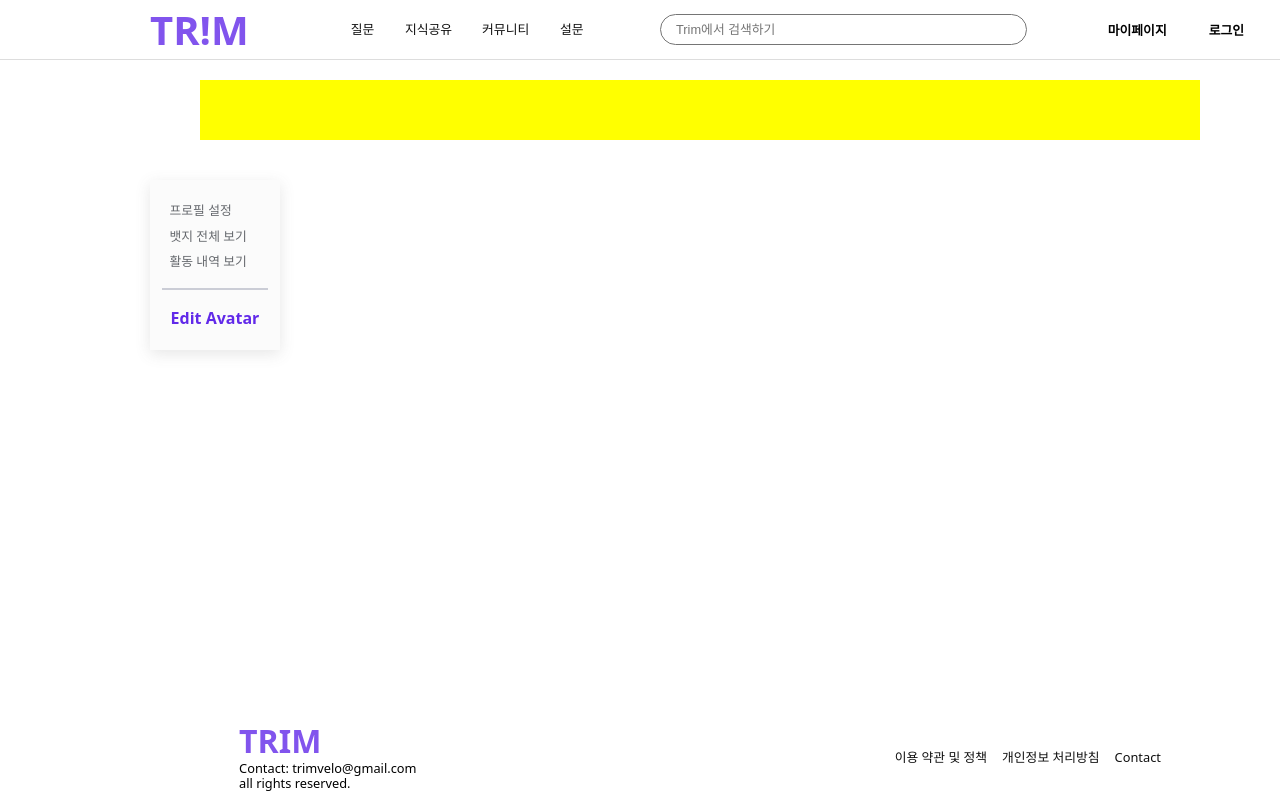
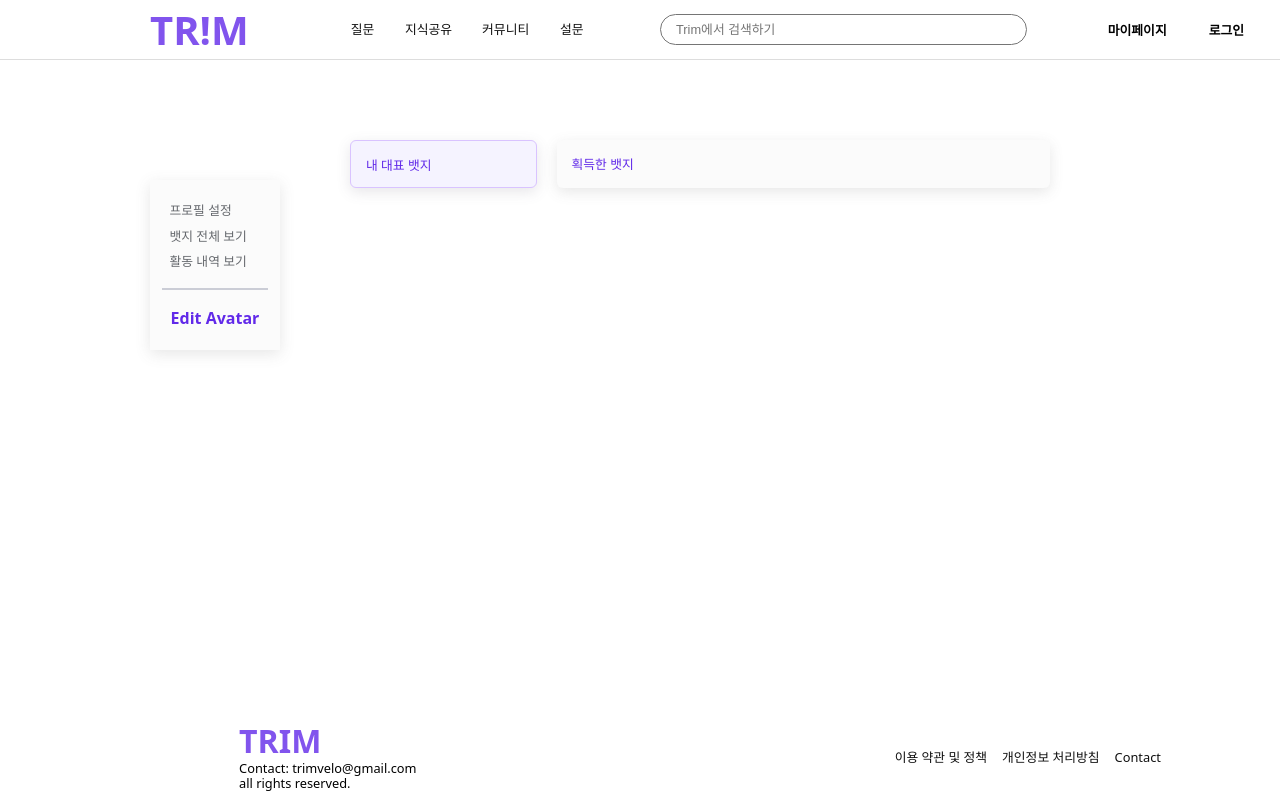
Before and after one commit to potato637/trim-front, a React (Create React App) app: page /badges in a window 1280 px wide. Shown: the top 800 px of the page. Built offline with nearby package versions, Linux system fonts and the light colour scheme; no server answers.

Commit message:
badges page 레이아웃 끝

```diff
--- a/src/pages/badges.tsx
+++ b/src/pages/badges.tsx
@@ -7,7 +7,6 @@ const Container = styled.div`
   display: flex;
   justify-content: center;
   align-items: center;
-  background-color: yellow;
 `;
 const ControllerContainer = styled.div`
   position: absolute;
@@ -17,6 +16,31 @@ const ControllerContainer = styled.div`
 const EditBadges = styled.div`
   margin-top: 60px;
   width: 70%;
+  display: flex;
+  gap: 20px;
+`;
+const SelectedBadges = styled.div`
+  flex: 1;
+  padding: 15px;
+  background-color: var(--color-light-purple);
+  border: 1px solid var(--color-light-purple-border);
+  border-radius: 6px;
+  box-shadow: 0px 4px 14px rgba(93, 85, 108, 0.15);
+  & > span {
+    color: var(--color-purple-hover);
+    font-size: var(--font-size-small);
+  }
+`;
+const AllBadges = styled.div`
+  flex: 3;
+  padding: 15px;
+  background-color: var(--color-white-gray);
+  border-radius: 6px;
+  box-shadow: 0px 4px 14px 0px rgba(97, 96, 96, 0.15);
+  & > span {
+    color: var(--color-purple-hover);
+    font-size: var(--font-size-small);
+  }
 `;
 
 export default function Badges() {
@@ -25,7 +49,14 @@ export default function Badges() {
       <ControllerContainer>
         <Profilecontroller />
       </ControllerContainer>
-      <EditBadges></EditBadges>
+      <EditBadges>
+        <SelectedBadges>
+          <span>내 대표 뱃지</span>
+        </SelectedBadges>
+        <AllBadges>
+          <span>획득한 뱃지</span>
+        </AllBadges>
+      </EditBadges>
     </Container>
   );
 }
```
